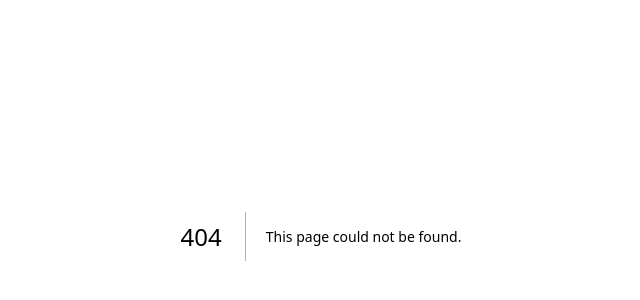
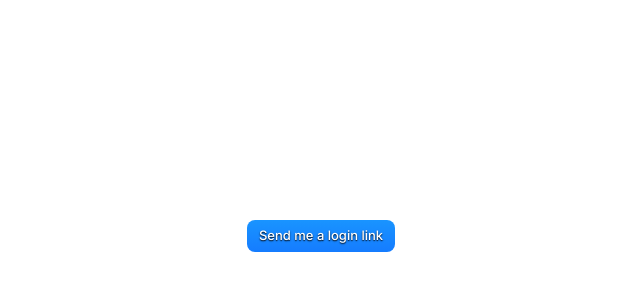
Before and after one commit to Ganthology/animations-on-the-web-exercise, a Next.js app: page /framer-intro/smooth-button in a window 1280 px wide. Before the commit this address had no page. Shown: the part 164-464 px from the top of the page, without its empty margins (319-959 px from the left). Built offline with nearby package versions, Linux system fonts and the light colour scheme.

Commit message:
feat: smooth button homework start

```diff
--- /dev/null
+++ b/app/framer-intro/smooth-button/page.tsx
@@ -0,0 +1,9 @@
+import { SmoothButtonView } from "@/components/chapter-2/smooth-button-view"
+
+export default function SmoothButtonPage() {
+  return (
+    <main className="grid h-screen w-screen place-items-center bg-white">
+      <SmoothButtonView />
+    </main>
+  )
+}
--- /dev/null
+++ b/components/base/spinner.tsx
@@ -0,0 +1,49 @@
+import { clsx } from "clsx"
+
+const bars = Array(12).fill(0)
+
+interface SpinnerProps {
+  color: string
+  size?: number
+}
+
+export function Spinner({ color, size = 20 }: SpinnerProps) {
+  // This will not work
+  // const spinnerSize = `[--spinner-size:${size}px]` as const
+  // const spinnerColor = `[--spinner-color:${color}]` as const
+
+  return (
+    <div
+      className={`size-[--spinner-size]`}
+      style={{
+        // @ts-ignore
+        ["--spinner-size"]: `${size}px`,
+        ["--spinner-color"]: color,
+      }}
+    >
+      <div className="relative left-1/2 top-1/2 size-[--spinner-size]">
+        {bars.map((_, i) => (
+          <div
+            className={clsx(
+              "absolute left-[-10%] top-[-3.9%] h-[8%] w-[24%]",
+              "animate-[spinner-spin_1.2s_linear_infinite] rounded-md bg-[--spinner-color]",
+              "[&:nth-child(1)]:animation-delay-[-1.2s] [&:nth-child(1)]:[transform:rotate(0.0001deg)_translate(146%)]",
+              "[&:nth-child(2)]:animation-delay-[-1.1s] [&:nth-child(2)]:[transform:rotate(30deg)_translate(146%)]",
+              "[&:nth-child(3)]:animation-delay-[-1s] [&:nth-child(3)]:[transform:rotate(60deg)_translate(146%)]",
+              "[&:nth-child(4)]:animation-delay-[-0.9s] [&:nth-child(4)]:[transform:rotate(90deg)_translate(146%)]",
+              "[&:nth-child(5)]:animation-delay-[-0.8s] [&:nth-child(5)]:[transform:rotate(120deg)_translate(146%)]",
+              "[&:nth-child(6)]:animation-delay-[-0.7s] [&:nth-child(6)]:[transform:rotate(150deg)_translate(146%)]",
+              "[&:nth-child(7)]:animation-delay-[-0.6s] [&:nth-child(7)]:[transform:rotate(180deg)_translate(146%)]",
+              "[&:nth-child(8)]:animation-delay-[-0.5s] [&:nth-child(8)]:[transform:rotate(210deg)_translate(146%)]",
+              "[&:nth-child(9)]:animation-delay-[-0.4s] [&:nth-child(9)]:[transform:rotate(240deg)_translate(146%)]",
+              "[&:nth-child(10)]:animation-delay-[-0.3s] [&:nth-child(10)]:[transform:rotate(270deg)_translate(146%)]",
+              "[&:nth-child(11)]:animation-delay-[-0.2s] [&:nth-child(11)]:[transform:rotate(300deg)_translate(146%)]",
+              "[&:nth-child(12)]:animation-delay-[-0.1s] [&:nth-child(12)]:[transform:rotate(330deg)_translate(146%)]"
+            )}
+            key={`spinner-bar-${i}`}
+          />
+        ))}
+      </div>
+    </div>
+  )
+}
--- /dev/null
+++ b/components/chapter-2/smooth-button-view.tsx
@@ -0,0 +1,45 @@
+"use client"
+
+import { useState } from "react"
+import { AnimatePresence, motion } from "framer-motion"
+
+import { Spinner } from "@/components/base/spinner"
+
+const buttonCopy = {
+  idle: "Send me a login link",
+  loading: <Spinner size={16} color="rgba(255, 255, 255, 0.65)" />,
+  success: "Login link sent!",
+}
+
+export const SmoothButtonView = () => {
+  const [buttonState, setButtonState] =
+    useState<keyof typeof buttonCopy>("idle")
+
+  const buttonBoxShadowClassname =
+    "shadow-[0px_0px_1px_1px_rgba(255_255_255_0.08)_inset,0px_1px_1.5px_0px_rgba(0_0_0_0.32),0px_0px_0px_0.5px_#1a94ff]" as const
+
+  return (
+    <div className="flex justify-center px-10 py-[7.5rem]">
+      <button
+        className={`relative h-8 w-[9.25rem] overflow-hidden rounded-lg bg-gradient-to-b from-[#1994ff] to-[#157cff] text-[13px] font-medium ${buttonBoxShadowClassname}`}
+        disabled={buttonState !== "idle"}
+        onClick={() => {
+          // This code is just a placeholder
+          setButtonState("loading")
+
+          setTimeout(() => {
+            setButtonState("success")
+          }, 1750)
+
+          setTimeout(() => {
+            setButtonState("idle")
+          }, 3500)
+        }}
+      >
+        <span className="flex w-full items-center justify-center text-white [text-shadow:_0_0.5px_1.5px_rgba(0_0_0.16)]">
+          {buttonCopy[buttonState]}
+        </span>
+      </button>
+    </div>
+  )
+}
--- a/tailwind.config.ts
+++ b/tailwind.config.ts
@@ -1,4 +1,5 @@
-import type { Config } from "tailwindcss";
+import type { Config } from "tailwindcss"
+import plugin from "tailwindcss/plugin"
 
 const config: Config = {
   content: [
@@ -13,8 +14,29 @@ const config: Config = {
         "gradient-conic":
           "conic-gradient(from 180deg at 50% 50%, var(--tw-gradient-stops))",
       },
+      keyframes: {
+        "spinner-spin": {
+          "0%": { opacity: "1" },
+          "100%": { opacity: "0.15" },
+        },
+      },
     },
   },
-  plugins: [],
-};
-export default config;
+  plugins: [
+    plugin(({ matchUtilities, theme }) => {
+      matchUtilities(
+        {
+          "animation-delay": (value) => {
+            return {
+              "animation-delay": value,
+            }
+          },
+        },
+        {
+          values: theme("transitionDelay"),
+        }
+      )
+    }),
+  ],
+}
+export default config
```
